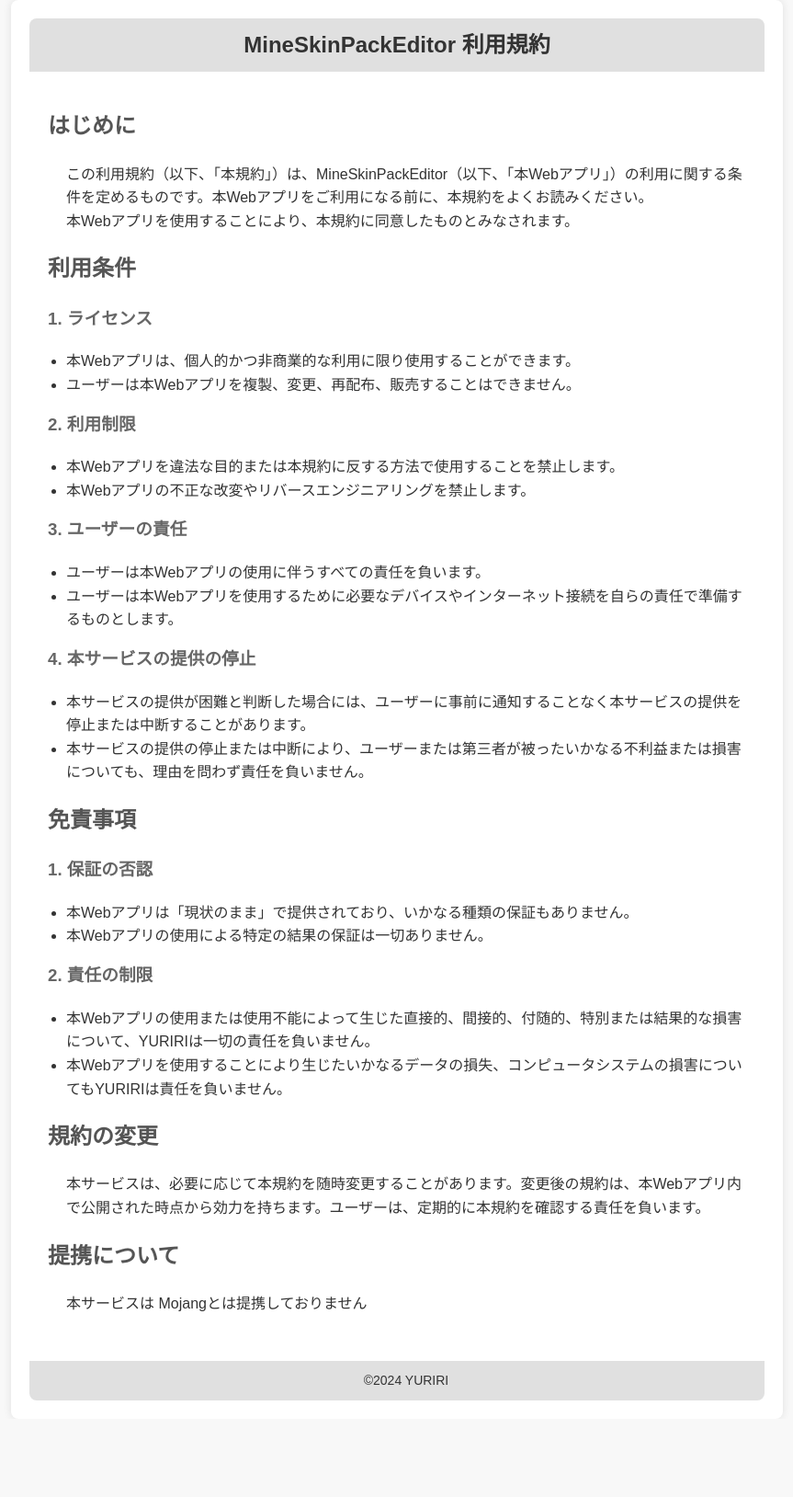
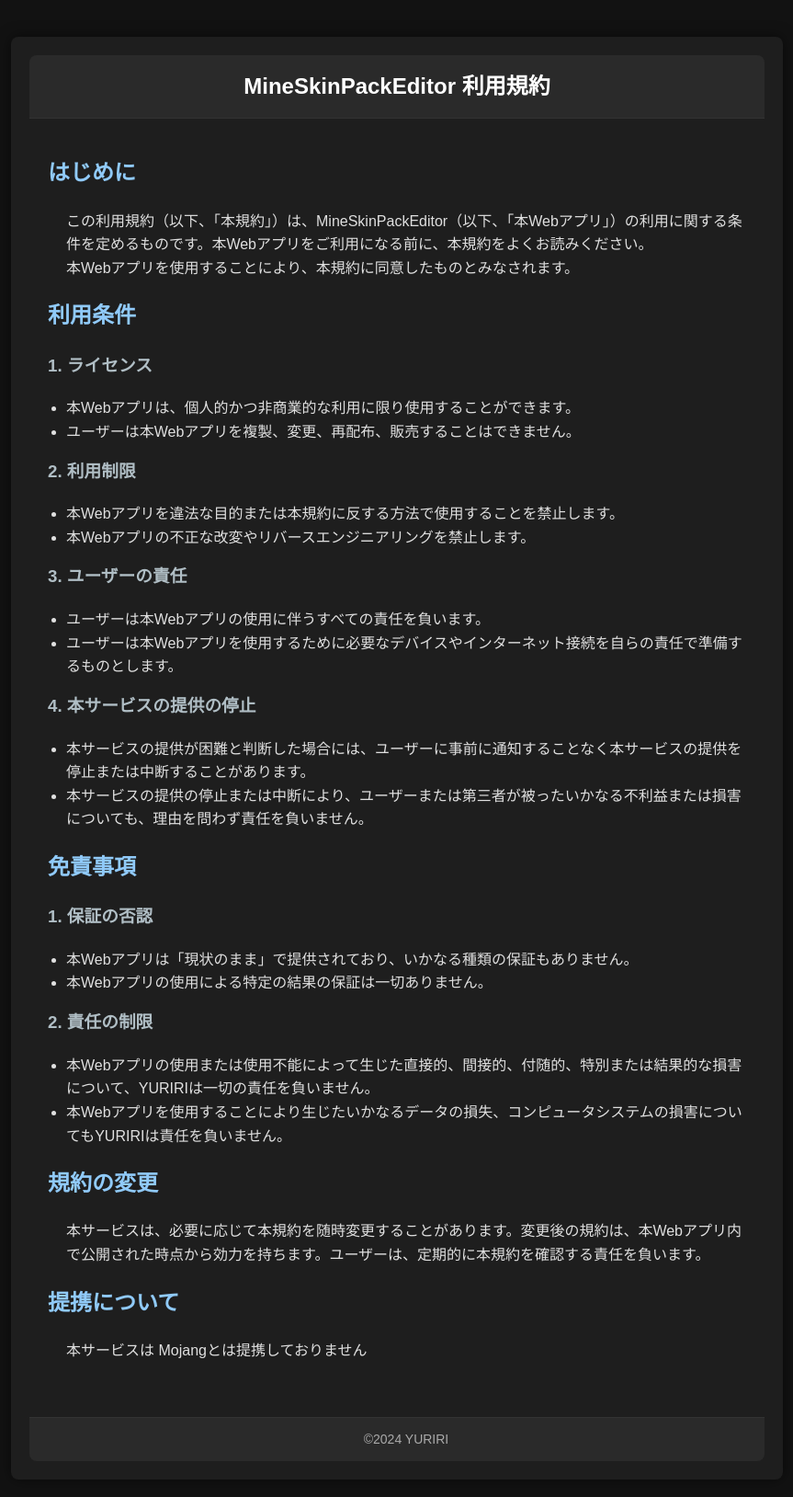
Before and after one commit to YURIRI777/MineSkinPackEditor, a plain HTML site: page kiyaku.html in a window 1280 px wide. Shown: the whole page at 92% size, without its empty margins (208-1071 px from the left). Before the commit the page ends 1543 px from the top, so only its background shows below. Drawn offline with Linux system fonts and the light colour scheme.

Commit message:
Update kiyaku.css

```diff
--- a/kiyaku.css
+++ b/kiyaku.css
@@ -3,30 +3,31 @@ body {
     line-height: 1.6;
     margin: 0;
     padding: 0;
-    background-color: #f8f8f8;
-    color: #333;
+    background-color: #121212;
+    color: #e0e0e0;
 }
 
 .container {
     max-width: 800px;
-    margin: 0 auto;
+    margin: 40px auto;
     padding: 20px;
-    background-color: #fff;
-    box-shadow: 0 0 10px rgba(0, 0, 0, 0.1);
+    background-color: #1e1e1e;
+    box-shadow: 0 0 15px rgba(0, 0, 0, 0.5);
     border-radius: 8px;
 }
 
 header {
-    background-color: #e0e0e0;
-    padding: 10px 0;
+    background-color: #2a2a2a;
+    padding: 15px 0;
     text-align: center;
     border-radius: 8px 8px 0 0;
+    border-bottom: 1px solid #333;
 }
 
 header h1 {
     margin: 0;
     font-size: 24px;
-    color: #333;
+    color: #ffffff;
 }
 
 main {
@@ -35,17 +36,18 @@ main {
 
 h2 {
     margin-top: 20px;
-    color: #555;
+    color: #90caf9;
 }
 
 h3 {
     margin-top: 15px;
-    color: #666;
+    color: #b0bec5;
 }
 
 p, ul {
     margin: 10px 0;
     padding-left: 20px;
+    color: #e0e0e0;
 }
 
 ul {
@@ -54,14 +56,24 @@ ul {
 
 footer {
     text-align: center;
-    margin-top: 20px;
-    padding: 10px 0;
-    background-color: #e0e0e0;
-    color: #333;
+    margin-top: 30px;
+    padding: 12px 0;
+    background-color: #2a2a2a;
+    color: #ccc;
     border-radius: 0 0 8px 8px;
+    border-top: 1px solid #333;
 }
 
 footer p {
     margin: 0;
     font-size: 14px;
+    color: #aaa;
 }
+
+a {
+    color: #64b5f6;
+    text-decoration: none;
+}
+a:hover {
+    text-decoration: underline;
+}
```
